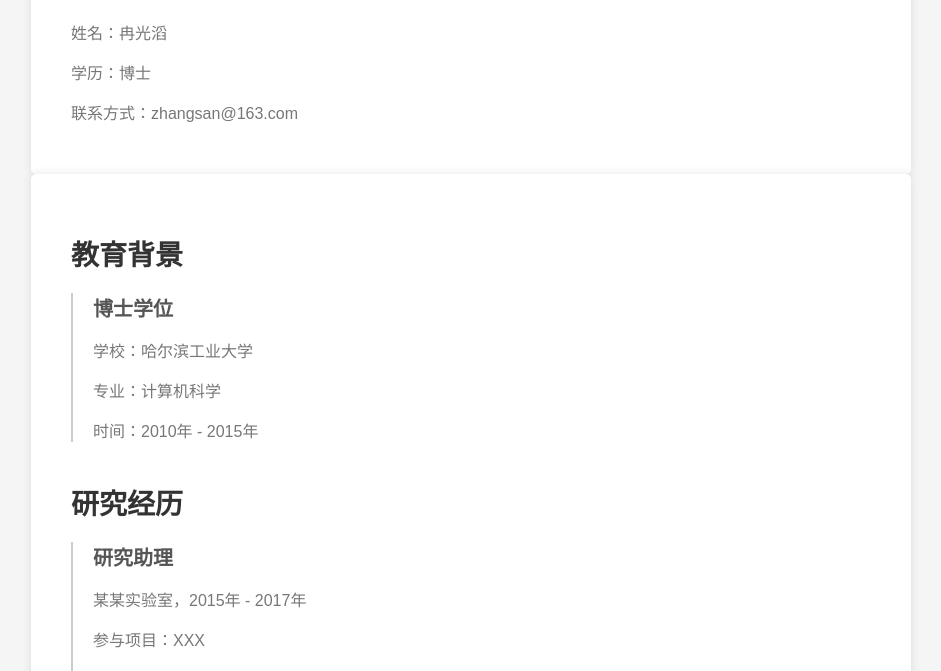
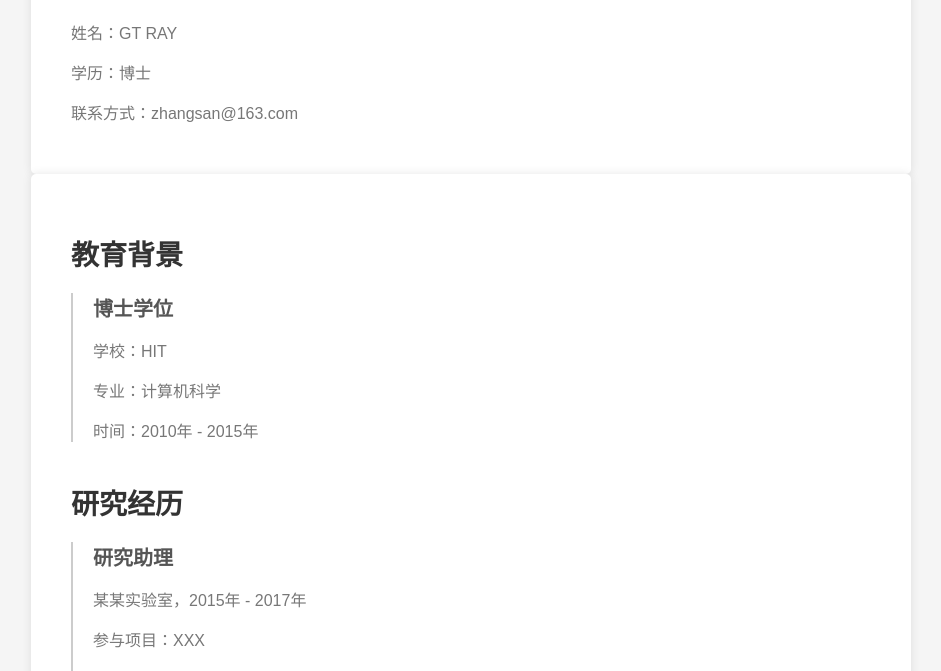
Before and after one commit to Ratony/Ratony.github.io, a plain HTML site: page index.html in a window 1280 px wide. Shown: the part 127-798 px from the top of the page, without its empty margins (169-1110 px from the left). Drawn offline with Linux system fonts and the light colour scheme.

Commit message:
index.html

```diff
--- a/index.html
+++ b/index.html
@@ -76,7 +76,7 @@
 <body>
     <div class="container">
         <h1>个人信息</h1>
-        <p>姓名：冉光滔</p>
+        <p>姓名：GT RAY</p>
         <p>学历：博士</p>
         <p>联系方式：zhangsan@163.com</p>
     </div>
@@ -85,7 +85,7 @@
             <h1 class="section-title">教育背景</h1>
             <div class="section-content">
                 <h2>博士学位</h2>
-                <p>学校：哈尔滨工业大学</p>
+                <p>学校：HIT</p>
                 <p>专业：计算机科学</p>
                 <p>时间：2010年 - 2015年</p>
             </div>
```
